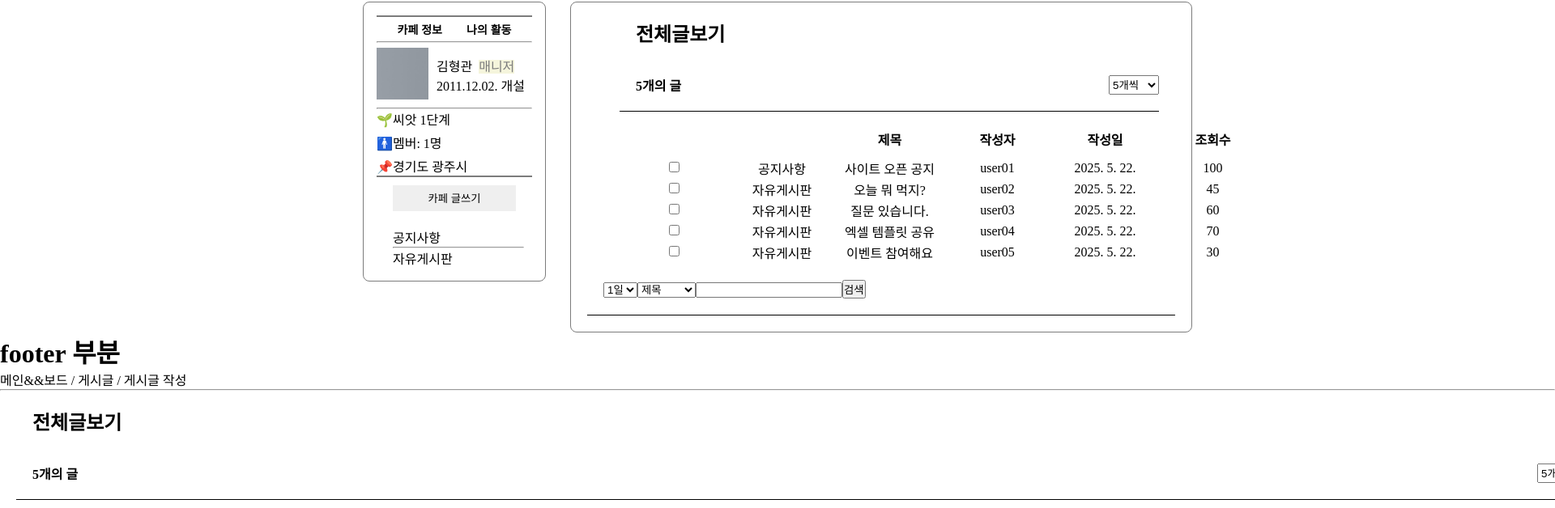
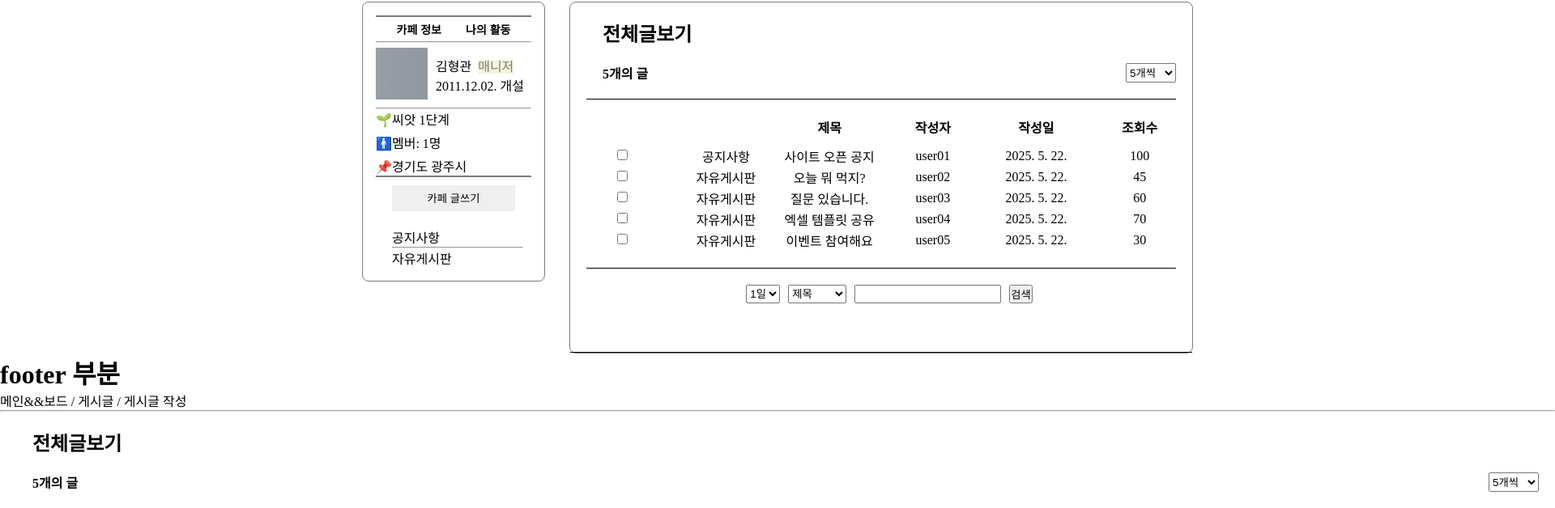
Before and after one commit to cooky122/MiniProject, a React (Vite) app: page / in a window 1280 px wide. Shown: the part 208-836 px from the top of the page at 81% size, 1920 px wide, since content can reach past the window. Built offline with nearby package versions, Linux system fonts and the light colour scheme.

Commit message:
2025-05-28 1630

```diff
--- a/src/App.css
+++ b/src/App.css
@@ -56,5 +56,4 @@ th,td{
 	height: 20%;
 	border: 1px solid #7c7c7c;
 	border-radius: 8px;
-	box-sizing:border-box; /*포함 시킬지 말지*/
 }
--- a/src/App.jsx
+++ b/src/App.jsx
@@ -4,7 +4,7 @@ import Aside from './components/Aside';
 //import Main from './components/Main';
 import PostListView from './components/postListView/PostListView';
 //import PostListAll from './components/postListView/PostListAll';
-import EachBoardList from './components/postListView/EachBoardList';
+// import EachBoardList from './components/postListView/EachBoardList';
 import PostView from './components/PostView/PostView';
 import Footer from './components/Footer';
 import Linked from './components/Linked';
@@ -40,8 +40,8 @@ function App() {
         <div className='main'>
           <Routes>
             <Route path='/' element={<PostListView Posts={Posts}/>}></Route>
-            <Route path='/1' element={<EachBoardList Posts={Posts}/>}></Route>
-            <Route path='/2' element={<EachBoardList Posts={Posts}/>}></Route>
+            <Route path='/1' element={<PostListView Posts={Posts}/>}></Route>
+            <Route path='/2' element={<PostListView Posts={Posts}/>}></Route>
             <Route path='/postview/:postId' element={<PostView Posts={Posts} Comments={Comments}/>}></Route>
           </Routes>
         </div>
--- a/src/Css/PostList/BoardContent.css
+++ b/src/Css/PostList/BoardContent.css
@@ -1,6 +1,5 @@
 #list {
-	width: 800px;
-	margin-left: 20px;
+	width: 100%;
 	margin-bottom: 20px;
 
 	border: none;
--- a/src/Css/PostList/PostListView.css
+++ b/src/Css/PostList/PostListView.css
@@ -1,6 +1,6 @@
 .PostListView{
 	border-bottom: 1px solid black;
-	margin: 20px;
-	padding-left: 20px;
 	padding-bottom: 20px;
+
+	box-sizing:border-box;
 }
--- a/src/Css/PostList/PostSearch.css
+++ b/src/Css/PostList/PostSearch.css
@@ -1,5 +1,4 @@
 .PostSearch{
-	max-width: 800px;
 	border-top: 1px solid black;
 	margin: 20px;
 	padding-left: 20px;
@@ -7,7 +6,7 @@
 	padding-top: 20px;
 }
 
-.wrapInput > form{
+.PostSearch > form{
 	display: flex;
 	justify-content: center;
 	gap: 10px;
--- a/src/components/Linked.jsx
+++ b/src/components/Linked.jsx
@@ -1,7 +1,7 @@
 import { Link, Route, Routes } from 'react-router-dom';
 import PostView from "./PostView/PostView"
-//import PostListView from './postListView/PostListView';
-import PostListAll from './postListView/PostListAll';
+import PostListView from './postListView/PostListView';
+// import PostListAll from './postListView/PostListAll';
 
 
 const Linked = ({Posts,Comments}) =>{
@@ -16,7 +16,7 @@ const Linked = ({Posts,Comments}) =>{
       <hr />
       <div className="Routes">
         <Routes>
-          <Route path='/' element={<PostListAll Posts={Posts}/>}></Route>
+          <Route path='/' element={<PostListView Posts={Posts}/>}></Route>
           <Route path='/postview/:postId' element={<PostView Posts={Posts} Comments={Comments} />}></Route>
           <Route path='/post' element={<creatPost/>}></Route>
         </Routes>
--- a/src/components/postListView/BoardContent.jsx
+++ b/src/components/postListView/BoardContent.jsx
@@ -1,5 +1,6 @@
 import { Link } from 'react-router-dom';
 import DateFormat from '../DateFormat'
+import '../../Css/PostList/BoardContent.css'
 
 const BoardContent = ({Posts})=>{
   return (
--- a/src/components/postListView/PostSearch.jsx
+++ b/src/components/postListView/PostSearch.jsx
@@ -1,3 +1,5 @@
+import '../../Css/PostList/PostSearch.css'
+
 const PostSearch = ()=>{
   return (
     <div className="PostSearch">
```
